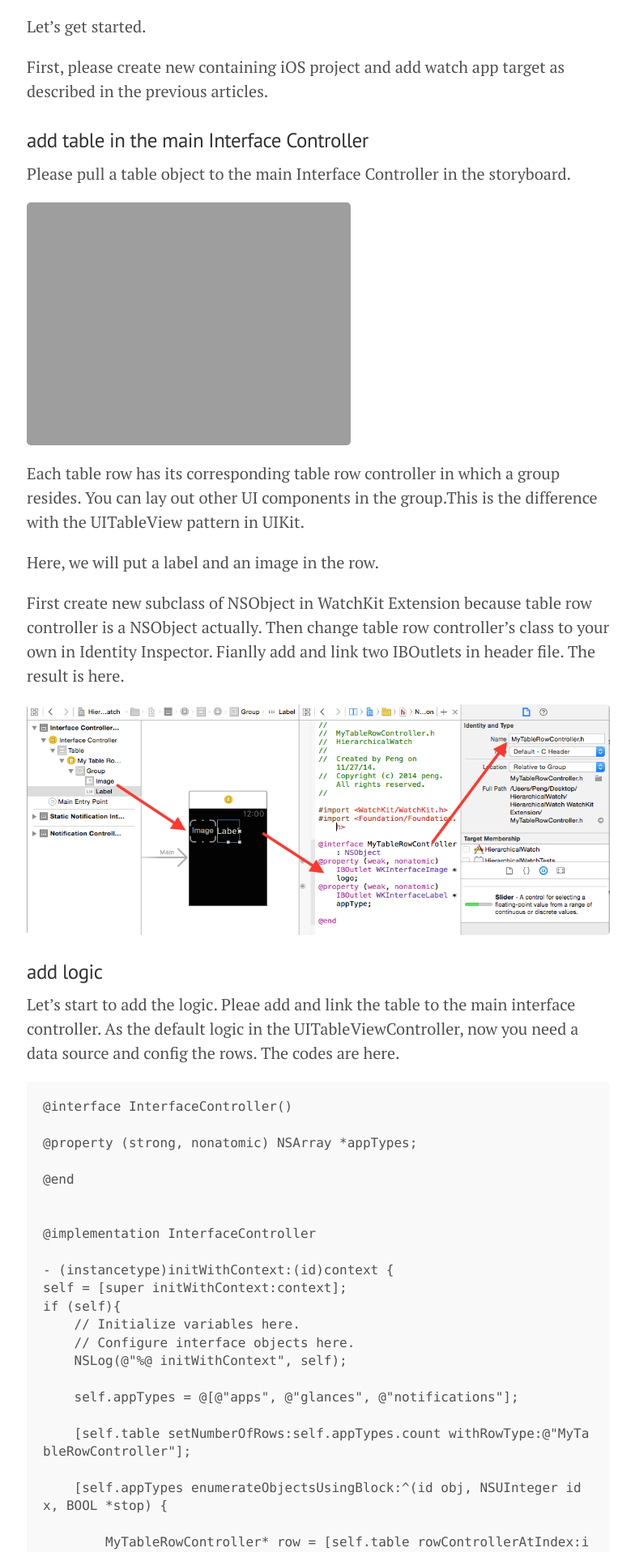
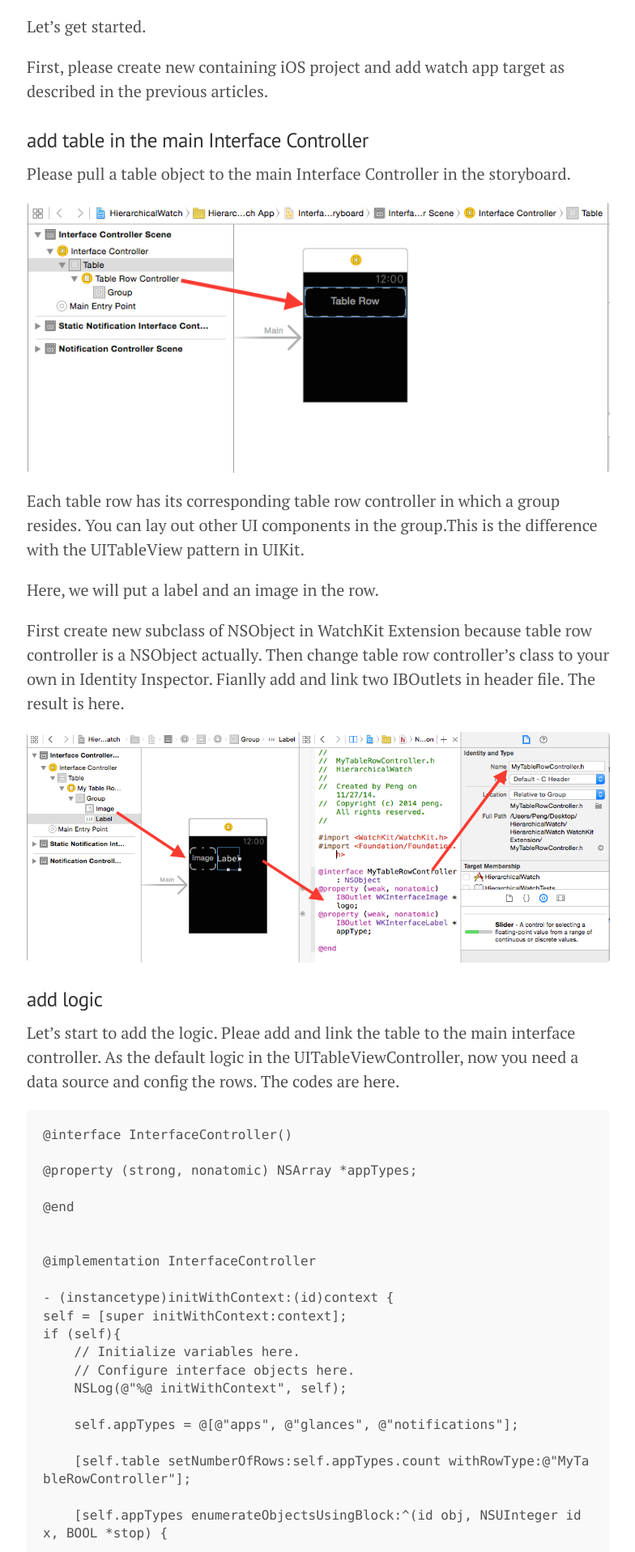
Before and after one commit to GitPeng/GitPeng.github.io, a Jekyll site: the page built from _posts/2014-11-27-iWatch-App-Development-Basic-3.md, in a window 1280 px wide. Shown: the part 354-2271 px from the top of the page at 81% size, without its empty margins (247-1031 px from the left). Built offline with Jekyll 4.4.1, drawn with Linux system fonts in a browser that asks for light colours; Markdown is read by kramdown in place of the engine named in the settings; comment, search, counter and statistics services are not loaded; some of the changed text lies outside the part shown.

Commit message:
2014-11-27-iWatch-App-Development-Basic-3

```diff
--- a/_posts/2014-11-27-iWatch-App-Development-Basic-3.md
+++ b/_posts/2014-11-27-iWatch-App-Development-Basic-3.md
@@ -13,7 +13,7 @@
 
 Please pull a table object to the main Interface Controller in the storyboard.
 
- ![image](http://nilstack.github.io/public/image/add-table.png)
+ ![image](http://nilstack.github.io/public/image/add_table.png)
 
 Each table row has its corresponding table row controller in which a group resides. You can lay out other UI components in the group.This is the difference with the UITableView pattern in UIKit.
 
@@ -101,3 +101,50 @@
 ![image](http://nilstack.github.io/public/image/table_view.png)
 
 ![image](http://nilstack.github.io/public/image/detail_image.png)
+
+
+You can get the complete project from [Github](https://github.com/NilStack/HierarchicalWatch).
+
+---
+
+## From the author
+
+--
+
+This is third part of iWatch App Development Basic. Please share it.
+
+<a href="https://twitter.com/share" class="twitter-share-button" data-via="NilStack" data-size="large" data-hashtags="WatchKit">Tweet</a>
+
+<script>!function(d,s,id){var js,fjs=d.getElementsByTagName(s)[0],p=/^http:/.test(d.location)?'http':'https';if(!d.getElementById(id)){js=d.createElement(s);js.id=id;js.src=p+'://platform.twitter.com/widgets.js';fjs.parentNode.insertBefore(js,fjs);}}(document, 'script', 'twitter-wjs');</script>
+
+## Subscribe
+
+---
+
+<!-- Begin MailChimp Signup Form -->
+<link href="//cdn-images.mailchimp.com/embedcode/classic-081711.css" rel="stylesheet" type="text/css">
+<style type="text/css">
+	#mc_embed_signup{background:#fff; clear:left; font:14px Helvetica,Arial,sans-serif; }
+	/* Add your own MailChimp form style overrides in your site stylesheet or in this style block.
+	   We recommend moving this block and the preceding CSS link to the HEAD of your HTML file. */
+</style>
+<div id="mc_embed_signup">
+<form action="//github.us9.list-manage.com/subscribe/post?u=ff5dae3ddc1f4cead9b9d7277&amp;id=868c3a1b23" method="post" id="mc-embedded-subscribe-form" name="mc-embedded-subscribe-form" class="validate" target="_blank" novalidate>
+    <div id="mc_embed_signup_scroll">
+	<h2>Welcome subscribe to Watch App Dev Weekly mailing list</h2>
+<div class="mc-field-group">
+	<label for="mce-EMAIL">Email Address </label>
+	<input type="email" value="" name="EMAIL" class="required email" id="mce-EMAIL">
+</div>
+	<div id="mce-responses" class="clear">
+		<div class="response" id="mce-error-response" style="display:none"></div>
+		<div class="response" id="mce-success-response" style="display:none"></div>
+	</div>
+    <div style="position: absolute; left: -5000px;"><input type="text" name="b_ff5dae3ddc1f4cead9b9d7277_868c3a1b23" tabindex="-1" value=""></div>
+    <div class="clear"><input type="submit" value="Subscribe" name="subscribe" id="mc-embedded-subscribe" class="button"></div>
+    </div>
+</form>
+</div>
+<script type='text/javascript' src='//s3.amazonaws.com/downloads.mailchimp.com/js/mc-validate.js'></script><script type='text/javascript'>(function($) {window.fnames = new Array(); window.ftypes = new Array();fnames[0]='EMAIL';ftypes[0]='email';fnames[1]='FNAME';ftypes[1]='text';fnames[2]='LNAME';ftypes[2]='text';}(jQuery));var $mcj = jQuery.noConflict(true);</script>
+
+---
```
Also changed, not shown: other parts of _posts/2014-11-27-iWatch-App-Development-Basic-3.md (+2 -2 lines).
